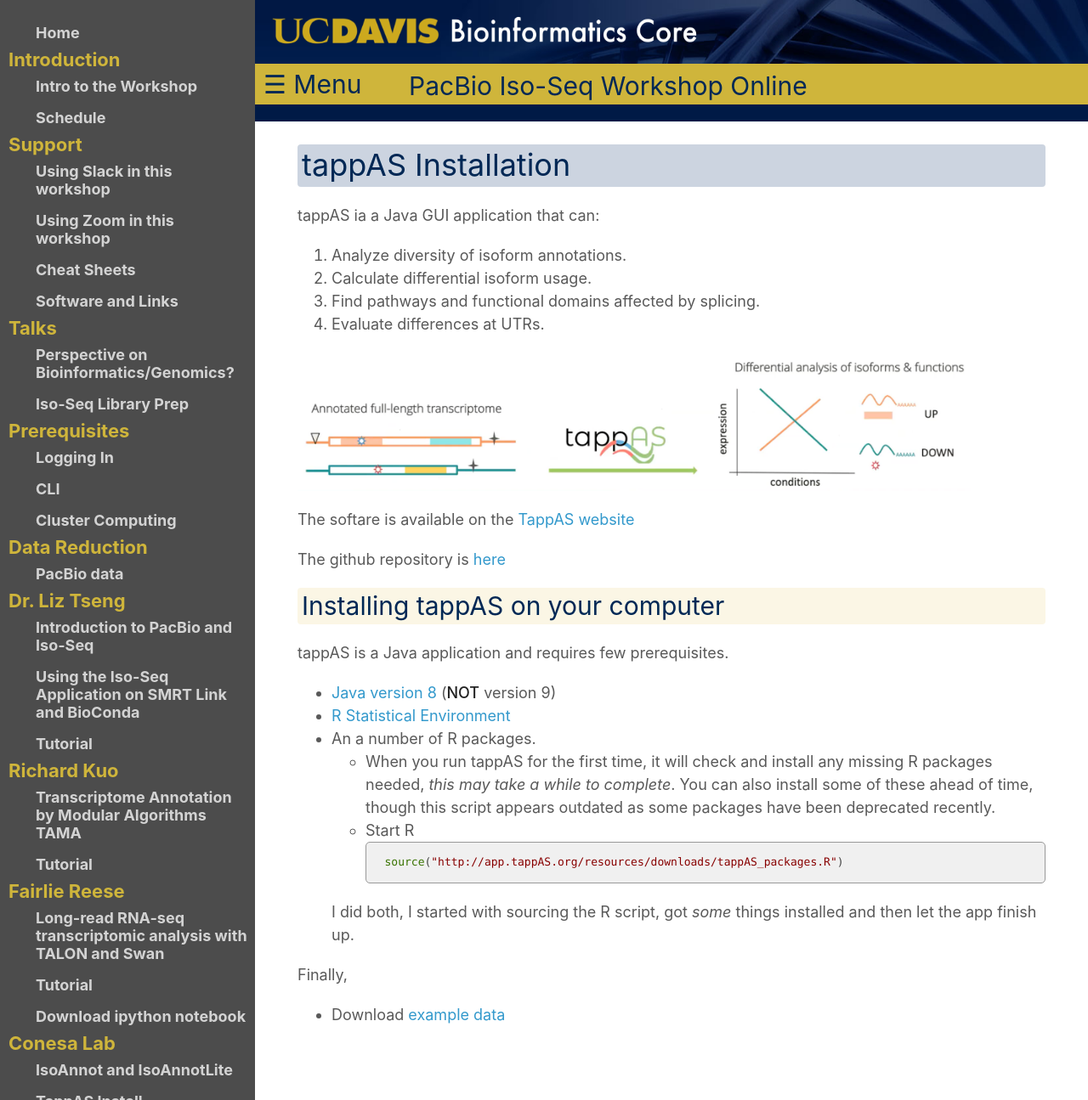
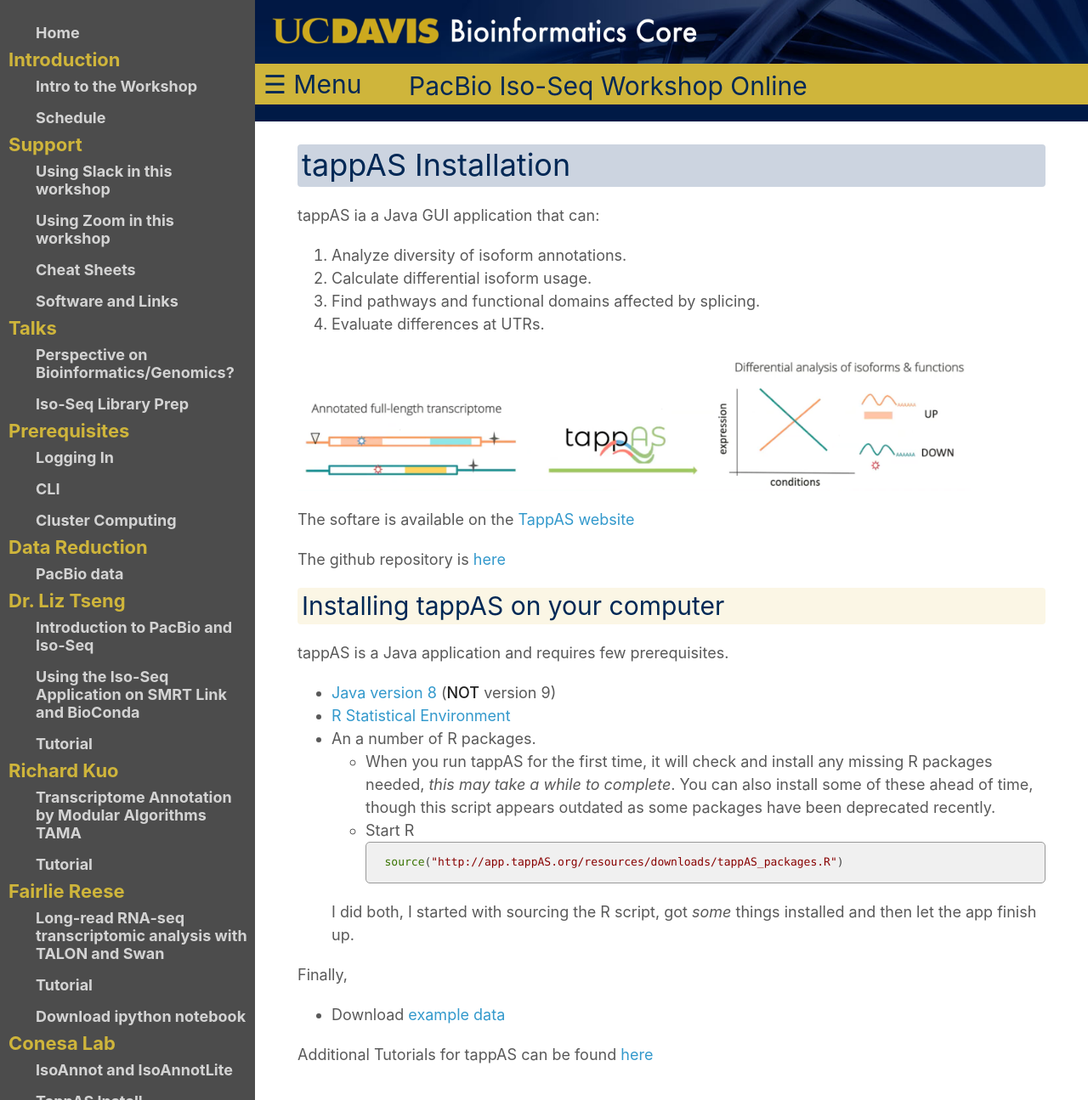
Before and after one commit to ucdavis-bioinformatics-training/2021-August-Iso-Seq, a Jekyll site: the page built from canesa/TappAS_install.md, in a window 1280 px wide. Shown: the whole page at 85% size. Built offline with Jekyll 4.4.1, drawn with Linux system fonts in a browser that asks for light colours; our own code applies the rules of GitHub Pages for plain Markdown files.

Commit message:
Add aditional tutorials

```diff
--- a/canesa/TappAS_install.md
+++ b/canesa/TappAS_install.md
@@ -32,3 +32,6 @@
 
 Finally,
 * Download [example data](https://app.tappas.org/resources/downloads/tutorials/tappAS_projectData.zip)
+
+
+Additional Tutorials for tappAS can be found [here](https://app.tappas.org/tutorials/)
```
